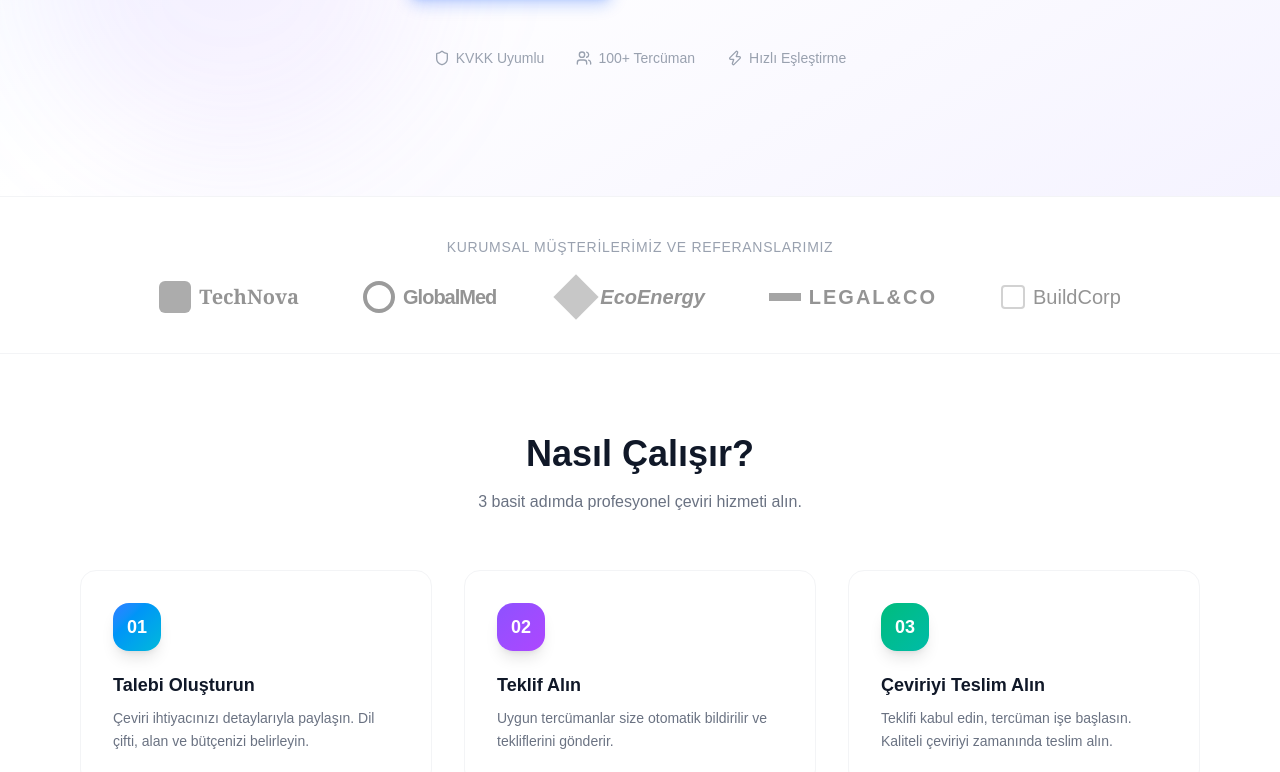
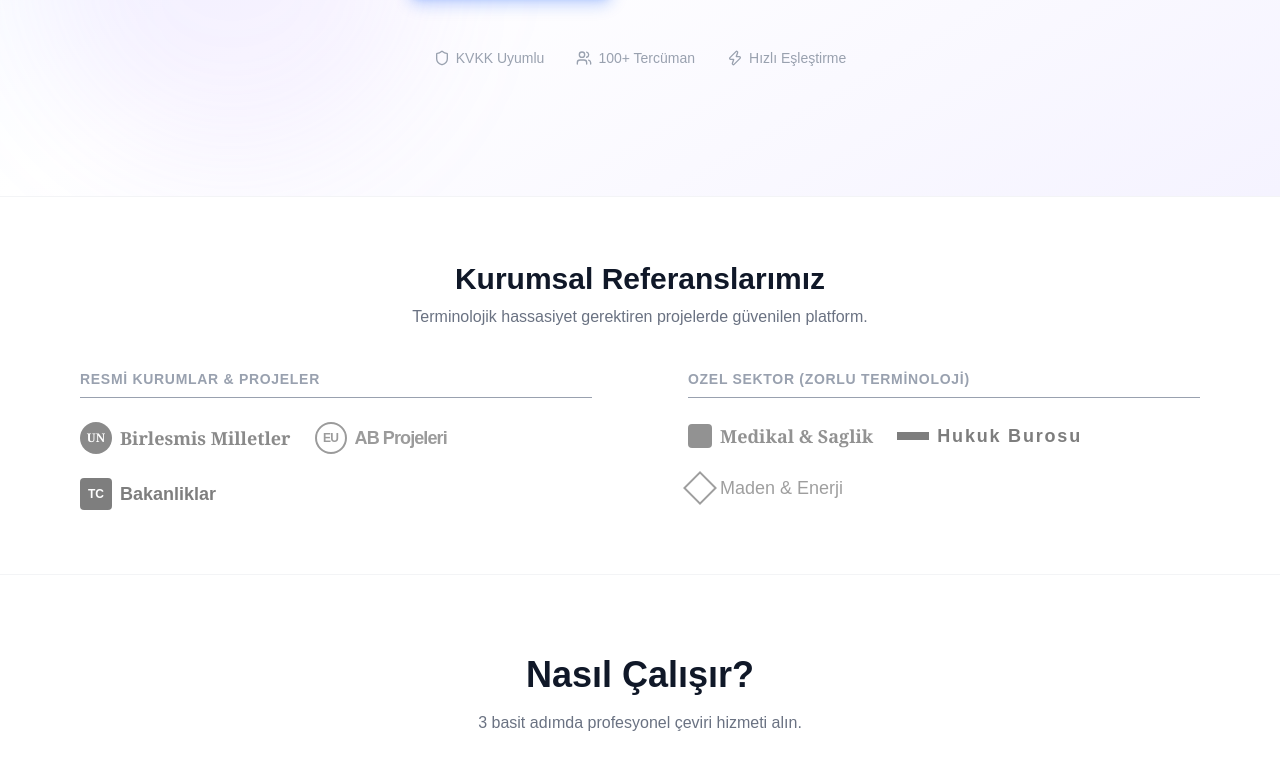
Before and after one commit to Yahoza520/TERMILINGO, a Next.js app: page / in a window 1280 px wide. Shown: the part 600-1372 px from the top of the page. Built offline with nearby package versions, Linux system fonts and the light colour scheme; no server answers.

Commit message:
fix: referanslar eklendi ve suspense hatasi duzeltildi

```diff
--- a/src/app/api/auth/register/route.ts
+++ b/src/app/api/auth/register/route.ts
@@ -144,7 +144,7 @@ export async function POST(req: NextRequest) {
     }
 
     return NextResponse.json(
-      { error: "Kayit islemi sirasinda bir hata olustu. Lutfen tekrar deneyin." },
+      { error: "Kayit islemi sirasinda bir hata olustu. Hata: " + (error.message || String(error)) },
       { status: 500 }
     );
   }
--- a/src/app/page.tsx
+++ b/src/app/page.tsx
@@ -67,32 +67,50 @@ export default function HomePage() {
       </section>
 
       {/* Referans Kurumlar / Logolar */}
-      <section className="py-10 border-t border-b border-gray-100 bg-white">
+      <section className="py-16 border-t border-b border-gray-100 bg-white">
         <div className="max-w-6xl mx-auto px-4">
-          <p className="text-center text-sm font-medium text-gray-400 mb-6 uppercase tracking-wider">
-            Kurumsal Müşterilerimiz ve Referanslarımız
-          </p>
-          <div className="flex flex-wrap justify-center items-center gap-8 md:gap-16 opacity-50 grayscale hover:grayscale-0 transition-all duration-500">
-            {/* Ornek Logolar (Gercek projede img ile degistirilir) */}
-            <div className="text-xl font-bold font-serif text-gray-800 flex items-center gap-2">
-              <div className="w-8 h-8 bg-blue-600 rounded-md"></div>
-              TechNova
+          <div className="text-center mb-10">
+            <h2 className="text-2xl md:text-3xl font-bold text-gray-900 mb-2">Kurumsal Referanslarımız</h2>
+            <p className="text-gray-500">Terminolojik hassasiyet gerektiren projelerde güvenilen platform.</p>
+          </div>
+
+          <div className="grid grid-cols-1 md:grid-cols-2 gap-12 md:gap-24">
+            {/* Resmi Referanslar */}
+            <div>
+              <h3 className="text-sm font-bold text-gray-400 mb-6 uppercase tracking-wider border-b pb-2">Resmi Kurumlar & Projeler</h3>
+              <div className="flex flex-wrap items-center gap-6 opacity-60 grayscale hover:grayscale-0 transition-all duration-500">
+                <div className="text-lg font-bold font-serif text-blue-800 flex items-center gap-2">
+                  <div className="w-8 h-8 bg-blue-800 rounded-full flex items-center justify-center text-white text-xs">UN</div>
+                  Birlesmis Milletler
+                </div>
+                <div className="text-lg font-black tracking-tighter text-blue-600 flex items-center gap-2">
+                  <div className="w-8 h-8 rounded-full border-2 border-blue-600 flex items-center justify-center text-xs">EU</div>
+                  AB Projeleri
+                </div>
+                <div className="text-lg font-semibold text-red-700 flex items-center gap-2">
+                  <div className="w-8 h-8 bg-red-700 rounded-sm flex items-center justify-center text-white text-xs">TC</div>
+                  Bakanliklar
+                </div>
+              </div>
             </div>
-            <div className="text-xl font-black tracking-tighter text-gray-800 flex items-center gap-2">
-              <div className="w-8 h-8 rounded-full border-4 border-rose-600"></div>
-              GlobalMed
-            </div>
-            <div className="text-xl font-semibold italic text-gray-800 flex items-center gap-2">
-              <div className="w-8 h-8 bg-emerald-500 rotate-45"></div>
-              EcoEnergy
-            </div>
-            <div className="text-xl font-bold tracking-widest text-gray-800 flex items-center gap-2">
-              <div className="w-8 h-2 bg-indigo-600"></div>
-              LEGAL&CO
-            </div>
-            <div className="text-xl font-medium text-gray-800 flex items-center gap-2">
-              <div className="w-6 h-6 border-2 border-amber-500 rounded-sm"></div>
-              BuildCorp
+
+            {/* Ozel Referanslar */}
+            <div>
+              <h3 className="text-sm font-bold text-gray-400 mb-6 uppercase tracking-wider border-b pb-2">Ozel Sektor (Zorlu Terminoloji)</h3>
+              <div className="flex flex-wrap items-center gap-6 opacity-60 grayscale hover:grayscale-0 transition-all duration-500">
+                <div className="text-lg font-bold font-serif text-emerald-800 flex items-center gap-2">
+                  <div className="w-6 h-6 bg-emerald-800 rounded-sm"></div>
+                  Medikal & Saglik
+                </div>
+                <div className="text-lg font-black tracking-widest text-slate-800 flex items-center gap-2">
+                  <div className="w-8 h-2 bg-slate-800"></div>
+                  Hukuk Burosu
+                </div>
+                <div className="text-lg font-medium text-amber-700 flex items-center gap-2">
+                  <div className="w-6 h-6 border-2 border-amber-700 rotate-45"></div>
+                  Maden & Enerji
+                </div>
+              </div>
             </div>
           </div>
         </div>
```
